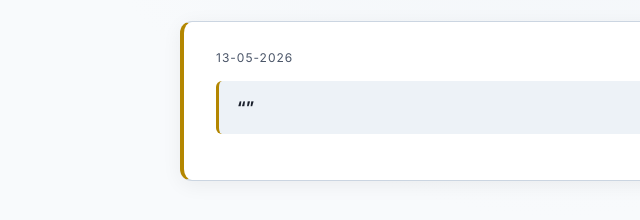
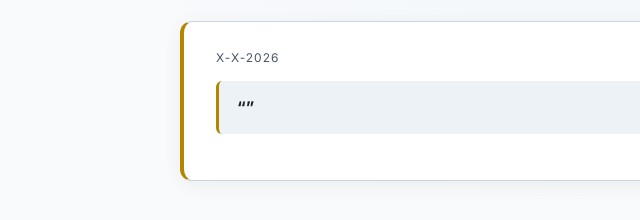
Before and after one commit to invitadosdivalimentosmspmnes-sudo/Web-Site-D.C.A.A.L, a plain HTML site: page noticias-y-avisos.html in a window 1280 px wide. Shown: the part 574-794 px from the top of the page, 80-720 px from the left. Drawn offline with Linux system fonts and the light colour scheme.

Commit message:
Update noticias-y-avisos.html

```diff
--- a/noticias-y-avisos.html
+++ b/noticias-y-avisos.html
@@ -49,7 +49,7 @@
       <h2 class="section-title accent-gold text-center" style="text-align:center;">NOTICIAS Y AVISOS</h2>
 
       <div class="news-card reveal" style="max-width:760px; margin:24px auto 0;">
-        <p class="news-date">13-05-2026</p>
+        <p class="news-date">x-x-2026</p>
         <p class="news-title"></p>
         <p class="news-body"></p>
         <p class="news-course-name">&ldquo;&rdquo;</p>
```
